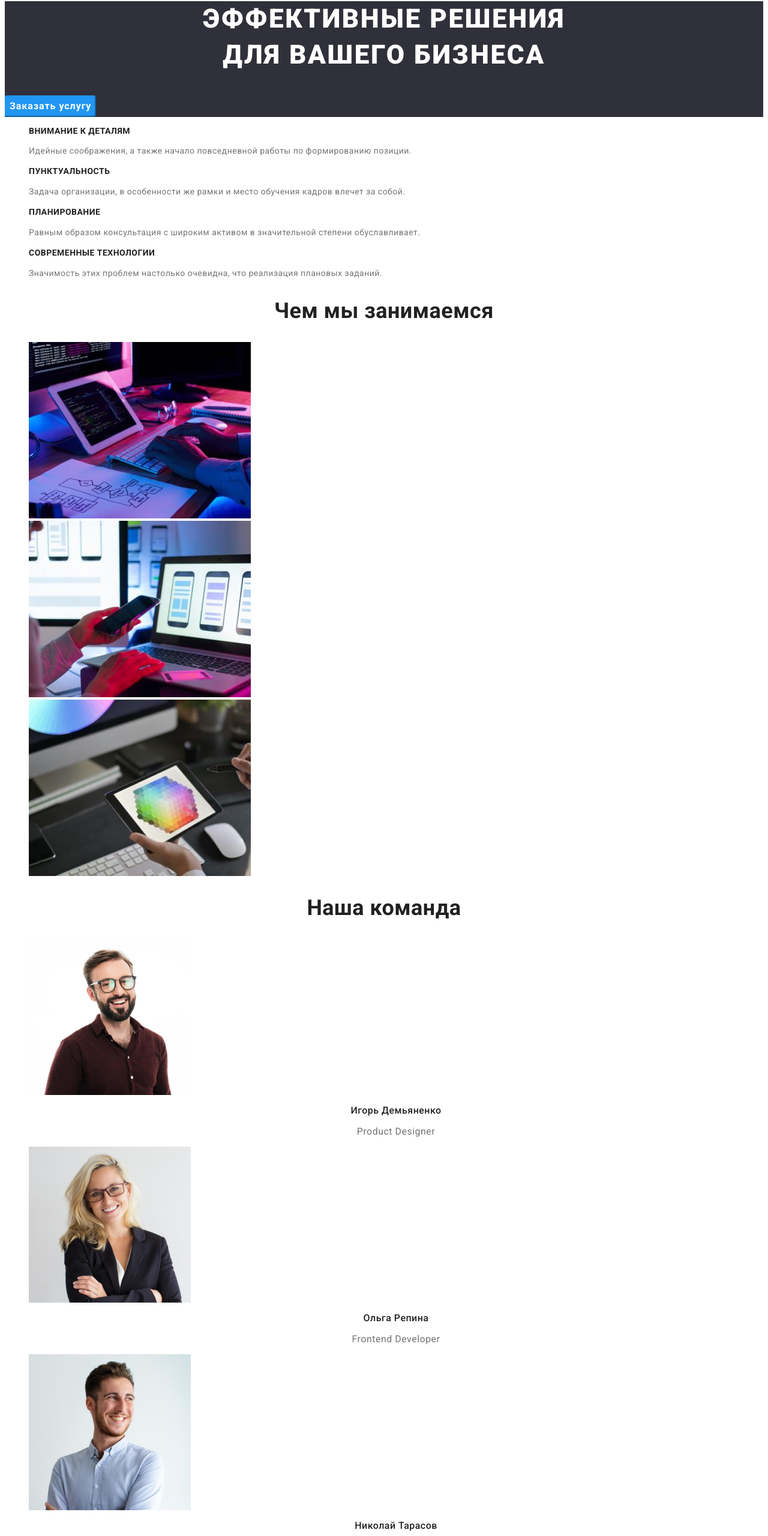
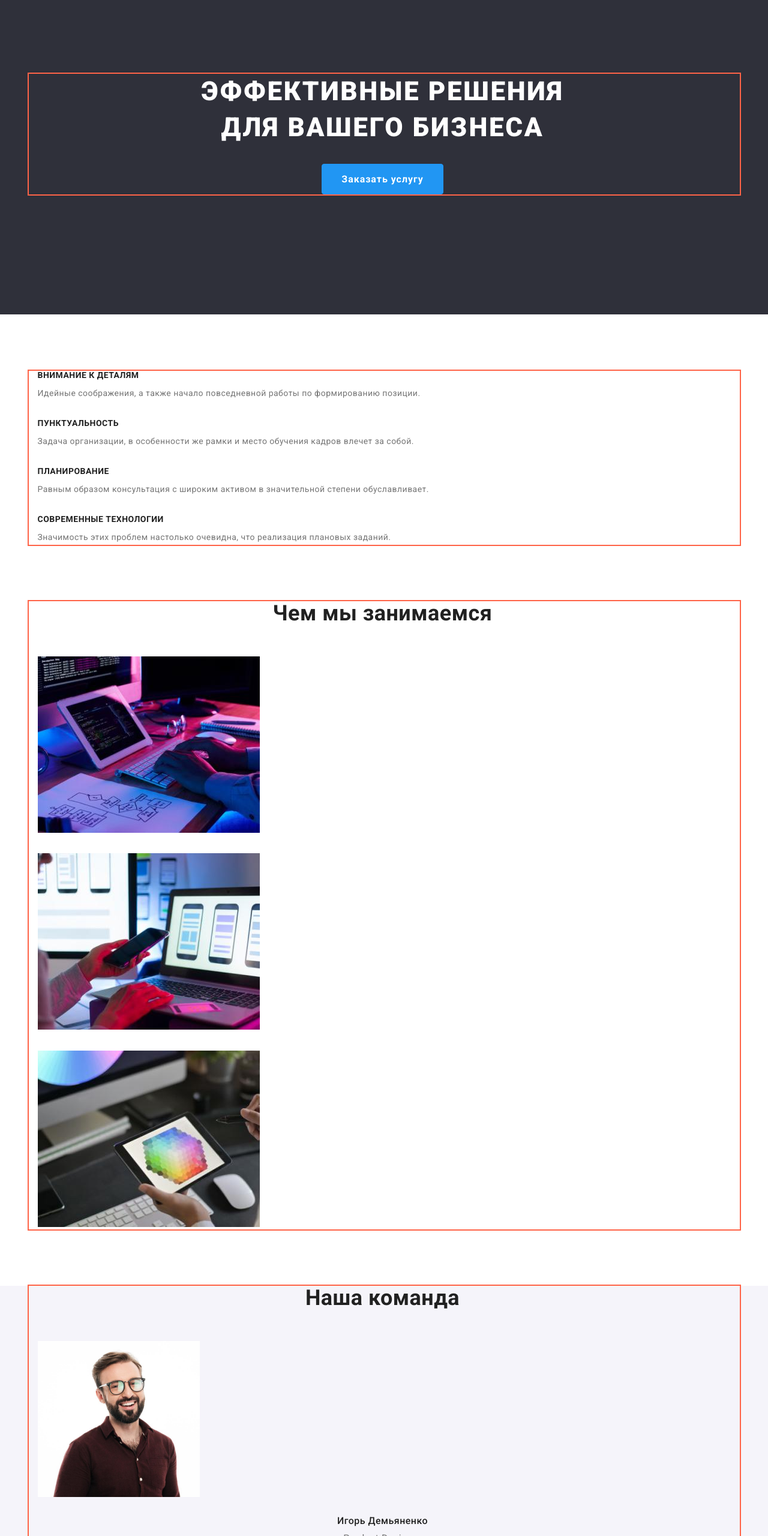
Before and after one commit to DanMaiorov/goit-markup-hw-03, a plain HTML site: page index.html in a window 1280 px wide. Shown: the part 200-2760 px from the top of the page at 60% size. Drawn offline with nearby package versions, Linux system fonts and the light colour scheme.

Commit message:
margin-paddings1

```diff
--- a/css/styles.css
+++ b/css/styles.css
@@ -7,6 +7,16 @@
 /* #E5E5E5 основний фон */
 /* raleway logo-700 */
 /* roboto nav-500 hero-900 button&h3-700 text&address-400 names-500*/
+
+html {
+  box-sizing: border-box;
+}
+
+*,
+*::before,
+*::after {
+  box-sizing: inherit;
+}
 
 :root {
   --primary-text-color: #757575;
@@ -23,14 +33,27 @@ body {
   background-color: var(--secondary-text-color);
   font-family: "Roboto", sans-serif;
   letter-spacing: 0.03em;
+  margin: 0;
 }
 
 .list {
   list-style: none;
+  margin: 0;
+  padding: 0;
 }
 
 .link {
   text-decoration: none;
+}
+
+.container {
+  /* background-color: var(--secondary-text-color); */
+  width: 1185px;
+  margin-left: auto;
+  margin-right: auto;
+  padding-right: 20px;
+  padding-left: 15px;
+  outline: 2px solid tomato;
 }
 
 /* лого */
@@ -47,10 +70,6 @@ body {
 .header-logo .accent {
   color: var(--studio-color);
 }
-
-/* .logo .accent:hover {
-  color: var(--accent-color);
-} */
 
 /* навігація */
 
@@ -84,17 +103,6 @@ body {
   color: var(--accent-color);
 }
 
-/* .site-nav .link:hover,
-.site-nav .link:focus,
-.site-nav .link.current,
-.contacts-nav .link:hover,
-.contacts-nav .link:focus,
-.logo-bottom .accent:hover,
-.footer-contacts .link:hover,
-.footer-contacts .link:focus {
-  color: var(--accent-color);
-} */
-
 .header-mail,
 .header-tel {
   color: var(--primary-text-color);
@@ -108,19 +116,42 @@ body {
 
 .hero {
   background-color: var(--secondary-background-color);
+  text-align: center;
+  margin-bottom: 94px;
+  padding-top: 200px;
+  padding-bottom: 200px;
 }
 
 .hero-title {
+  margin-top: 0;
+  margin-bottom: 30px;
   color: var(--secondary-text-color);
   font-weight: 900;
   font-size: 44px;
   line-height: 1.36;
-  text-align: center;
   letter-spacing: 0.06em;
   text-transform: uppercase;
 }
 
 /* sections */
+
+.visually-hidden {
+  position: absolute;
+  white-space: nowrap;
+  width: 1px;
+  height: 1px;
+  overflow: hidden;
+  border: 0;
+  padding: 0;
+  clip: rect(0 0 0 0);
+  clip-path: inset(50%);
+  margin: -1px;
+}
+
+.title {
+  margin-top: 0;
+  margin-bottom: 10px;
+}
 
 .section-title {
   color: var(--title-text-color);
@@ -128,9 +159,20 @@ body {
   font-size: 36px;
   line-height: 1.16;
   text-align: center;
+  margin-top: 0;
+  margin-bottom: 50px;
+}
+
+.text {
+  margin-top: 0;
+  margin-bottom: 0;
 }
 
 /* features */
+
+.feature {
+  margin-bottom: 94px;
+}
 
 .feature-list .title {
   color: var(--title-text-color);
@@ -140,9 +182,30 @@ body {
   text-transform: uppercase;
 }
 
+.feature-item:not(:last-child) {
+  margin-bottom: 30px;
+}
+
 .feature-list .text {
   font-size: 14px;
   line-height: 1.71;
+}
+
+/* work */
+
+.work {
+  margin-top: 0;
+  margin-bottom: 94px;
+}
+
+/* team */
+
+.team {
+  background-color: var(--button-color);
+}
+
+.team-list {
+  margin-bottom: 94px;
 }
 
 .team-list .name {
@@ -157,15 +220,45 @@ body {
   display: block;
   max-width: 100%;
   height: auto;
+  margin-bottom: 30px;
 }
+
+.name {
+  margin-top: 0;
+  margin-bottom: 10px;
+}
+
 .job {
   font-size: 16px;
   line-height: 1.19;
   text-align: center;
+  margin-top: 0;
+  margin-bottom: 0;
 }
+
+.team-item {
+  padding-bottom: 30px;
+}
+
+.team-item:not(:last-child) {
+  margin-bottom: 30px;
+}
+
+/* footer */
 
 .footer {
   background-color: var(--secondary-background-color);
+  padding-top: 60px;
+  padding-bottom: 60px;
+}
+
+.footer-logo {
+  display: inline-block;
+  margin-bottom: 20px;
+}
+
+.footer-item:not(:last-child) {
+  margin-bottom: 9px;
 }
 
 .accent-footer {
@@ -189,8 +282,10 @@ body {
 }
 
 .order-button {
+  display: inline-block;
   color: var(--secondary-text-color);
   background-color: var(--accent-color);
+  border: 1px solid transparent;
   border-color: var(--accent-color);
   border-radius: 4px;
   font-family: inherit;
@@ -200,6 +295,8 @@ body {
   text-align: center;
   letter-spacing: 0.06em;
   cursor: pointer;
+  min-width: 200px;
+  padding: 10px 32px;
 }
 
 /* portfolio */
@@ -232,6 +329,15 @@ body {
   cursor: pointer;
 }
 
+.portfolio-category {
+  margin-top: 94px;
+}
+
+.portfolio-btn {
+  padding-bottom: 16px;
+  margin-bottom: 34px;
+}
+
 .portfolio-category .filter-button:hover,
 .portfolio-category .filter-button:focus {
   color: var(--secondary-text-color);
@@ -252,3 +358,7 @@ body {
   font-size: 16px;
   line-height: 1.87;
 }
+
+.examples-img {
+  margin-bottom: 20px;
+}
--- a/index.html
+++ b/index.html
@@ -11,10 +11,15 @@
       href="https://fonts.googleapis.com/css2?family=Raleway:wght@700&family=Roboto:wght@400;500;700;900&display=swap"
       rel="stylesheet"
     />
+    <link
+      rel="stylesheet"
+      href="https://cdnjs.cloudflare.com/ajax/libs/modern-normalize/1.1.0/modern-normalize.min.css"
+    />
     <link rel="stylesheet" href="./css/styles.css" />
   </head>
   <body>
     <header class="header">
+      <div class="container">
         <nav class="header-navigation">
           <a href="" class="header-logo link" lang="en"
             >Web<span class="accent">Studio</span></a
@@ -43,39 +48,44 @@
             >
           </li>
         </ul>
+      </div>
     </header>
 
     <main>
       <section class="hero">
-        <h1 class="hero-title">Эффективные решения <br />для вашего бизнеса</h1>
+        <div class="container">
+          <h1 class="hero-title">
+            Эффективные решения <br />для вашего бизнеса
+          </h1>
           <button type="button" class="order-button">Заказать услугу</button>
+        </div>
       </section>
 
-      <section>
-        <h2 hidden>Преимущества</h2>
+      <section class="feature container">
+        <h2 class="visually-hidden">Преимущества</h2>
         <ul class="feature-list list">
-          <li>
+          <li class="feature-item">
             <h3 class="title">Внимание к деталям</h3>
             <p class="text">
               Идейные соображения, а также начало повседневной работы по
               формированию позиции.
             </p>
           </li>
-          <li>
+          <li class="feature-item">
             <h3 class="title">Пунктуальность</h3>
             <p class="text">
               Задача организации, в особенности же рамки и место обучения кадров
               влечет за собой.
             </p>
           </li>
-          <li>
+          <li class="feature-item">
             <h3 class="title">Планирование</h3>
             <p class="text">
               Равным образом консультация с широким активом в значительной
               степени обуславливает.
             </p>
           </li>
-          <li>
+          <li class="feature-item">
             <h3 class="title">Современные технологии</h3>
             <p class="text">
               Значимость этих проблем настолько очевидна, что реализация
@@ -85,25 +95,26 @@
         </ul>
       </section>
 
-      <section>
+      <section class="work container">
         <h2 class="section-title">Чем мы занимаемся</h2>
         <ul class="work-list list">
-          <li>
+          <li class="feature-item">
             <img src="./images/box1.jpg" alt="планшет" width="370" />
           </li>
-          <li>
+          <li class="feature-item">
             <img src="./images/box2.jpg" alt="смартфон" width="370" />
           </li>
-          <li>
+          <li class="feature-item">
             <img src="./images/box3.jpg" alt="стилус" width="370" />
           </li>
         </ul>
       </section>
 
       <section class="team">
+        <div class="container">
           <h2 class="section-title">Наша команда</h2>
           <ul class="team-list list">
-          <li>
+            <li class="team-item">
               <img
                 class="team-image"
                 src="./images/worker1.jpg"
@@ -113,7 +124,7 @@
               <h3 class="name">Игорь Демьяненко</h3>
               <p class="job" lang="en">Product Designer</p>
             </li>
-          <li>
+            <li class="team-item">
               <img
                 class="team-image"
                 src="./images/worker2.jpg"
@@ -123,7 +134,7 @@
               <h3 class="name">Ольга Репина</h3>
               <p class="job" lang="en">Frontend Developer</p>
             </li>
-          <li>
+            <li class="team-item">
               <img
                 class="team-image"
                 src="./images/worker3.jpg"
@@ -133,7 +144,7 @@
               <h3 class="name">Николай Тарасов</h3>
               <p class="job" lang="en">Marketing</p>
             </li>
-          <li>
+            <li class="team-item">
               <img
                 class="team-image"
                 src="./images/worker4.jpg"
@@ -144,10 +155,12 @@
               <p class="job" lang="en">UI Designer</p>
             </li>
           </ul>
+        </div>
       </section>
     </main>
 
     <footer class="footer">
+      <div class="container">
         <a href="" lang="en" class="footer-logo link">
           Web<span class="accent-footer">Studio</span>
         </a>
@@ -173,6 +186,7 @@
             </li>
           </ul>
         </address>
+      </div>
     </footer>
   </body>
 </html>
```
Also changed, not shown: portfolio.html (+20 -10 lines). Lines whose indentation alone changed are shown as unchanged.
